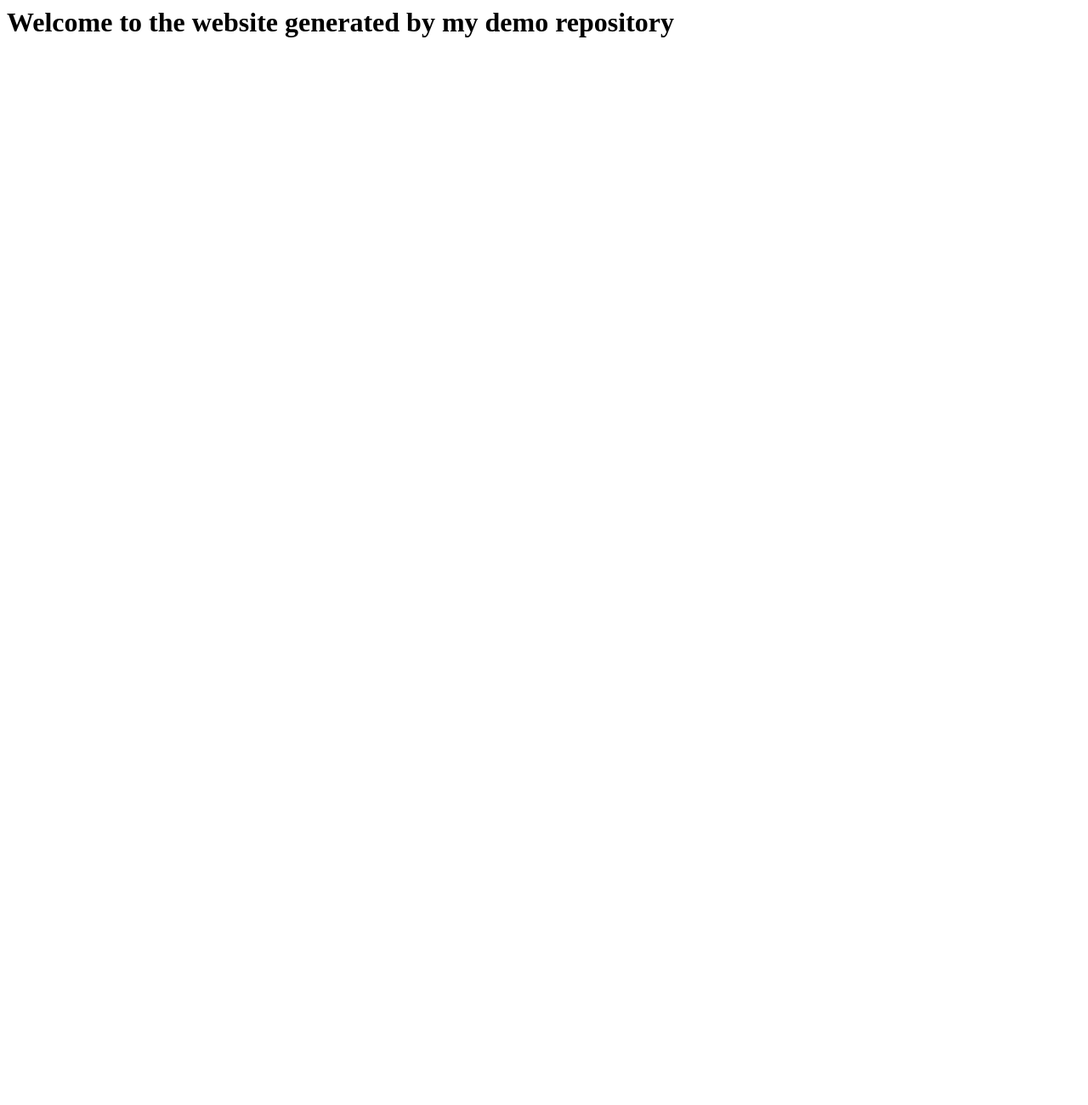
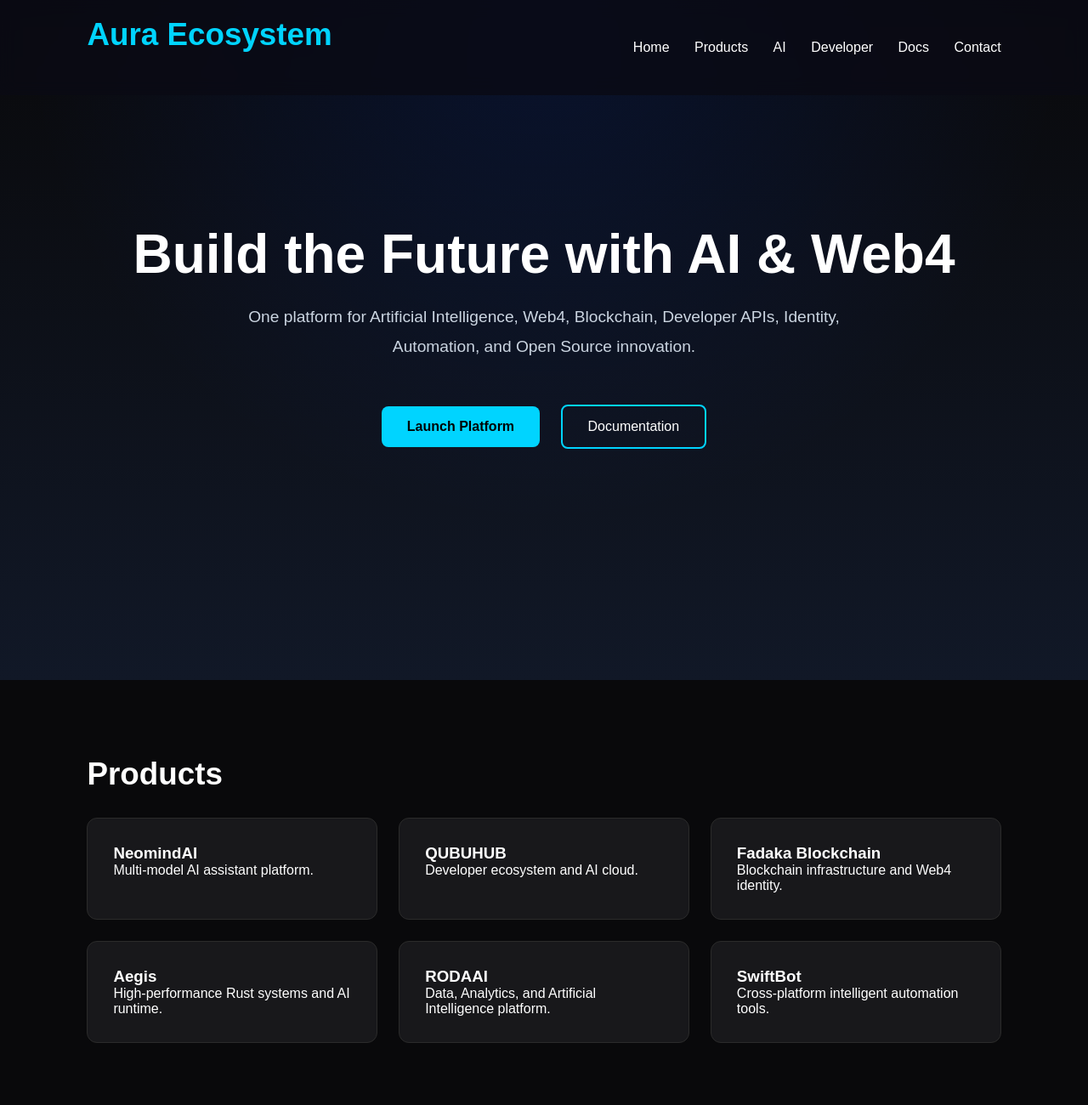
Before and after one commit to github/gh-actions-importer, a website: page index.html in a window 1280 px wide. Shown: the top 1300 px of the page at 85% size. Before the commit the page ends 800 px from the top, so only its background shows below. Drawn offline with Linux system fonts and the light colour scheme.

Commit message:
Update index.html

```diff
--- a/index.html
+++ b/index.html
@@ -1 +1,244 @@
-<h1>Welcome to the website generated by my demo repository</h1>
+<!DOCTYPE html>
+<html lang="en">
+<head>
+    <meta charset="UTF-8">
+    <meta name="viewport" content="width=device-width, initial-scale=1.0">
+    <title>Aura Ecosystem</title>
+
+    <style>
+        *{
+            margin:0;
+            padding:0;
+            box-sizing:border-box;
+        }
+
+        body{
+            font-family:Arial,Helvetica,sans-serif;
+            background:#09090b;
+            color:white;
+            overflow-x:hidden;
+        }
+
+        header{
+            position:fixed;
+            top:0;
+            width:100%;
+            background:rgba(10,10,20,.8);
+            backdrop-filter:blur(10px);
+            display:flex;
+            justify-content:space-between;
+            align-items:center;
+            padding:20px 8%;
+            z-index:1000;
+        }
+
+        header h2{
+            color:#00d4ff;
+        }
+
+        nav a{
+            color:white;
+            text-decoration:none;
+            margin-left:25px;
+            transition:.3s;
+        }
+
+        nav a:hover{
+            color:#00d4ff;
+        }
+
+        .hero{
+            height:100vh;
+            display:flex;
+            justify-content:center;
+            align-items:center;
+            text-align:center;
+            flex-direction:column;
+            padding:20px;
+            background:
+            radial-gradient(circle at top,#0047ff22,transparent 60%),
+            linear-gradient(#09090b,#111827);
+        }
+
+        .hero h1{
+            font-size:4rem;
+            margin-bottom:20px;
+        }
+
+        .hero p{
+            max-width:700px;
+            color:#cbd5e1;
+            line-height:1.8;
+            font-size:1.2rem;
+        }
+
+        .buttons{
+            margin-top:40px;
+        }
+
+        .btn{
+            display:inline-block;
+            padding:15px 30px;
+            margin:10px;
+            border-radius:8px;
+            text-decoration:none;
+            transition:.3s;
+        }
+
+        .primary{
+            background:#00d4ff;
+            color:black;
+            font-weight:bold;
+        }
+
+        .secondary{
+            border:2px solid #00d4ff;
+            color:white;
+        }
+
+        .btn:hover{
+            transform:translateY(-4px);
+        }
+
+        section{
+            padding:90px 8%;
+        }
+
+        h2{
+            margin-bottom:30px;
+            font-size:2.3rem;
+        }
+
+        .grid{
+            display:grid;
+            grid-template-columns:repeat(auto-fit,minmax(260px,1fr));
+            gap:25px;
+        }
+
+        .card{
+            background:#18181b;
+            border-radius:12px;
+            padding:30px;
+            transition:.3s;
+            border:1px solid #2b2b2b;
+        }
+
+        .card:hover{
+            transform:translateY(-8px);
+            border-color:#00d4ff;
+        }
+
+        footer{
+            text-align:center;
+            padding:40px;
+            color:#999;
+            border-top:1px solid #222;
+        }
+    </style>
+</head>
+
+<body>
+
+<header>
+
+<h2>Aura Ecosystem</h2>
+
+<nav>
+<a href="#">Home</a>
+<a href="#">Products</a>
+<a href="#">AI</a>
+<a href="#">Developer</a>
+<a href="#">Docs</a>
+<a href="#">Contact</a>
+</nav>
+
+</header>
+
+<section class="hero">
+
+<h1>Build the Future with AI & Web4</h1>
+
+<p>
+One platform for Artificial Intelligence, Web4, Blockchain,
+Developer APIs, Identity, Automation, and Open Source innovation.
+</p>
+
+<div class="buttons">
+
+<a href="#" class="btn primary">Launch Platform</a>
+
+<a href="#" class="btn secondary">Documentation</a>
+
+</div>
+
+</section>
+
+<section>
+
+<h2>Products</h2>
+
+<div class="grid">
+
+<div class="card">
+<h3>NeomindAI</h3>
+<p>Multi-model AI assistant platform.</p>
+</div>
+
+<div class="card">
+<h3>QUBUHUB</h3>
+<p>Developer ecosystem and AI cloud.</p>
+</div>
+
+<div class="card">
+<h3>Fadaka Blockchain</h3>
+<p>Blockchain infrastructure and Web4 identity.</p>
+</div>
+
+<div class="card">
+<h3>Aegis</h3>
+<p>High-performance Rust systems and AI runtime.</p>
+</div>
+
+<div class="card">
+<h3>RODAAI</h3>
+<p>Data, Analytics, and Artificial Intelligence platform.</p>
+</div>
+
+<div class="card">
+<h3>SwiftBot</h3>
+<p>Cross-platform intelligent automation tools.</p>
+</div>
+
+</div>
+
+</section>
+
+<section>
+
+<h2>Technology</h2>
+
+<div class="grid">
+
+<div class="card">Rust</div>
+<div class="card">Swift</div>
+<div class="card">Python</div>
+<div class="card">Go</div>
+<div class="card">TypeScript</div>
+<div class="card">WebAssembly</div>
+<div class="card">Docker</div>
+<div class="card">PostgreSQL</div>
+
+</div>
+
+</section>
+
+<footer>
+
+<p>
+© 2026 Aura Ecosystem. All Rights Reserved.
+</p>
+
+</footer>
+
+</body>
+</html>
```
